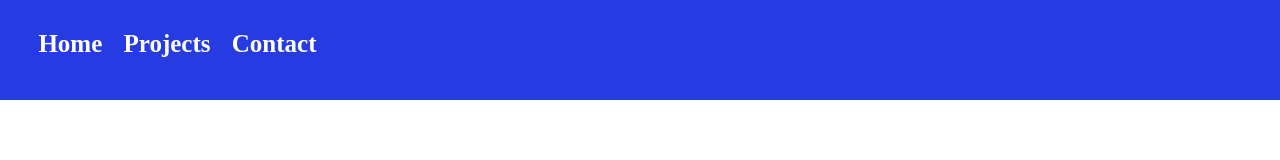
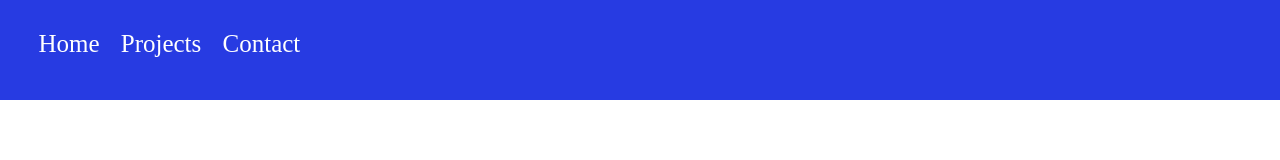
Before and after one commit to TofuPanda1234567/personalwebsite, a plain HTML site: page index.html in a window 1280 px wide. Shown: the top 160 px of the page. Drawn offline with Linux system fonts and the light colour scheme.

Commit message:
edited font weight

```diff
--- a/style.css
+++ b/style.css
@@ -11,7 +11,7 @@
   color: white;
   font-size: 25px;
   font-family: Verdana;
-  /* font-weight: lighter; */
+  font-weight: 300;
 }
 
 .menu {
```
